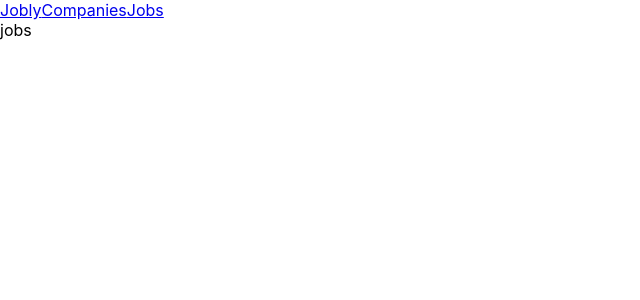
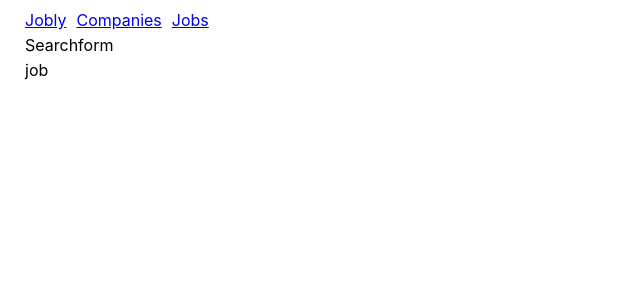
Before and after one commit to ndrewjensen/full-stack-jobly, a React (Create React App) app in the folder react-jobly/: page /jobs in a window 1280 px wide. Shown: the top 300 px of the page, without its empty margins (0-640 px from the left). Built offline with nearby package versions, Linux system fonts and the light colour scheme; no server answers.

Commit message:
add docstrings and unbuilt components

```diff
--- a/react-jobly/src/App.js
+++ b/react-jobly/src/App.js
@@ -1,6 +1,11 @@
 import RoutesList from "./RoutesList";
 import Nav from "./Nav";
 import { BrowserRouter } from "react-router-dom";
+
+/** App Component
+ *
+ * App -> Companies -> { Nav, RoutesList}
+ */
 
 function App() {
   return (
--- a/react-jobly/src/Companies.js
+++ b/react-jobly/src/Companies.js
@@ -1,8 +1,15 @@
 import { useParams } from "react-router-dom";
-import Company from "./Company";
+import CompanyCard from "./CompanyCard";
 import SearchForm from "./SearchForm";
 import { useEffect, useState } from "react";
 import JoblyApi from "./api";
+
+/** Companies Component
+ *
+ * state: companies
+ *
+ * RoutesList -> Companies -> CompanyCard
+ */
 
 function Companies() {
   const [companies, setCompanies] = useState(
@@ -25,7 +32,8 @@ function Companies() {
   console.log("COMPANY DATA", companies.data);
   return (
     <div className="Companies">
-      {companies.data.map(company => <Company company={company} />)}
+      <SearchForm />
+      {companies.data.map(company => <CompanyCard company={company} />)}
     </div>
   );
 }
--- a/react-jobly/src/Company.js
+++ b/react-jobly/src/CompanyCard.js
@@ -1,11 +1,11 @@
 import { useParams } from "react-router-dom";
 
-function Company() {
+function CompanyCard() {
   return (
-    <div className="Company">
+    <div className="CompanyCard">
       company
     </div>
   )
 }
 
-export default Company;
+export default CompanyCard;
--- a/react-jobly/src/CompanyPage.js
+++ b/react-jobly/src/CompanyPage.js
@@ -1,10 +1,18 @@
 import { useParams } from "react-router-dom";
 import Job from "./Job";
+
+/** Company Detail Page Component
+ *
+ * state:
+ *
+ * RoutesList -> CompanyPage -> Job
+ */
 
 function CompanyPage() {
   return (
     <div className="CompanyPage">
       company page
+      <Job />
     </div>
   )
 }
--- a/react-jobly/src/Homepage.js
+++ b/react-jobly/src/Homepage.js
@@ -1,4 +1,9 @@
 import { useParams } from "react-router-dom";
+
+/** Homepage Component
+ *
+ * RoutesList -> Homepage
+ */
 
 function Homepage() {
   return (
--- a/react-jobly/src/Jobs.js
+++ b/react-jobly/src/Jobs.js
@@ -2,11 +2,18 @@ import { useParams } from "react-router-dom";
 import Job from "./Job";
 import SearchForm from "./SearchForm";
 
+/** Jobs Page Component
+ *
+ * state: jobs
+ *
+ * RoutesList -> Jobs -> Job
+ */
 
 function Jobs() {
   return (
     <div className="Jobs">
-      jobs
+      <SearchForm />
+      <Job/>
     </div>
   )
 }
--- a/react-jobly/src/Nav.js
+++ b/react-jobly/src/Nav.js
@@ -1,17 +1,13 @@
 import { NavLink } from "react-router-dom";
-import {
-  Routes,
-  Route,
-  Navigate
-} from 'react-router-dom';
 
-import Companies from './Companies';
-import Jobs from './Jobs';
-import Homepage from './Homepage';
+/** Nav Component
+ *
+ * App -> Nav
+ */
 
-function Nav(){
+function Nav() {
   return(
-    <nav>
+    <nav className="Nav">
       <NavLink to="/" end>Jobly</NavLink>
       <NavLink to="/companies" end>Companies</NavLink>
       <NavLink to="/jobs" end>Jobs</NavLink>
--- a/react-jobly/src/RoutesList.js
+++ b/react-jobly/src/RoutesList.js
@@ -1,40 +1,22 @@
-import {
-  Routes,
-  Route,
-  Navigate
-} from 'react-router-dom';
-import Companies from './Companies';
-import Jobs from './Jobs';
-import Homepage from './Homepage';
-import CompanyPage from './CompanyPage';
+import { Routes, Route, Navigate } from "react-router-dom";
+import Companies from "./Companies";
+import Jobs from "./Jobs";
+import Homepage from "./Homepage";
+import CompanyPage from "./CompanyPage";
+
+/** RoutesList Component
+ *
+ * App -> RoutesList -> { Companies, Jobs, Homepage CompanyPage}
+ */
 
 function RoutesList() {
   return (
-    <Routes>
-      <Route
-        path="/"
-        element={<Homepage />}
-      />
-
-      <Route
-        path="/companies"
-        element={<Companies />}
-      />
-
-      <Route
-        path="/jobs"
-        element={<Jobs />}
-      />
-
-      <Route
-        path="/companies/:handle"
-        element={<CompanyPage />}
-      />
-
-      <Route
-        path="/*"
-        element={<Navigate to="/" />}
-      />
+    <Routes className="RoutesList">
+      <Route path="/" element={<Homepage />} />
+      <Route path="/companies" element={<Companies />} />
+      <Route path="/jobs" element={<Jobs />} />
+      <Route path="/companies/:handle" element={<CompanyPage />} />
+      <Route path="/*" element={<Navigate to="/" />} />
     </Routes>
   );
 }
--- a/react-jobly/src/SearchForm.js
+++ b/react-jobly/src/SearchForm.js
@@ -1,9 +1,18 @@
 import { useParams } from "react-router-dom";
 
-function SearchForm() {
+/** SearchForm Component
+ *
+ * Props: search()
+ *
+ * state: data collected from form
+ *
+ * {Companies, Jobs} -> SearchForm
+ */
+
+function SearchForm({search}) {
   return (
     <div className="SearchForm">
-      form
+      Searchform
     </div>
   )
 }
--- a/react-jobly/src/index.css
+++ b/react-jobly/src/index.css
@@ -11,3 +11,7 @@ code {
   font-family: source-code-pro, Menlo, Monaco, Consolas, 'Courier New',
     monospace;
 }
+
+* {
+    margin: 5px;
+}
```
Also changed, not shown: react-jobly/src/Job.js (+7 -0 lines), react-jobly/src/api.js (+9 -0 lines).
